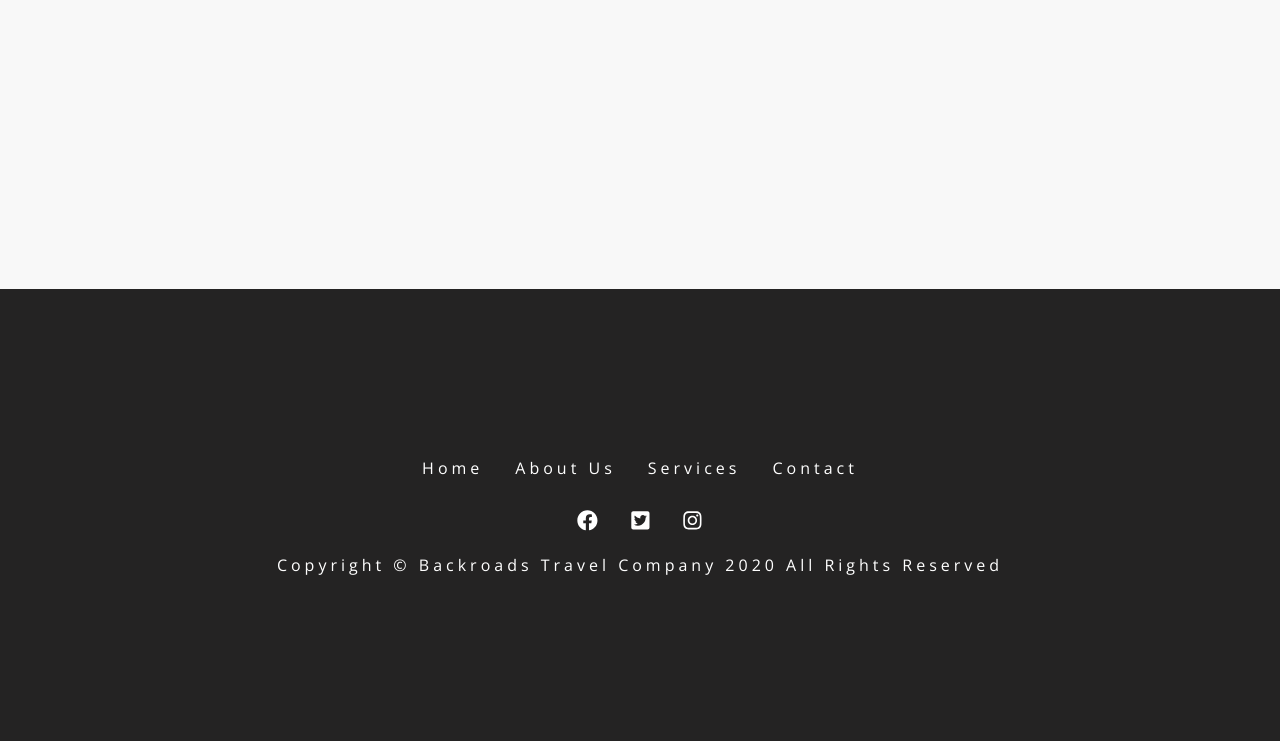
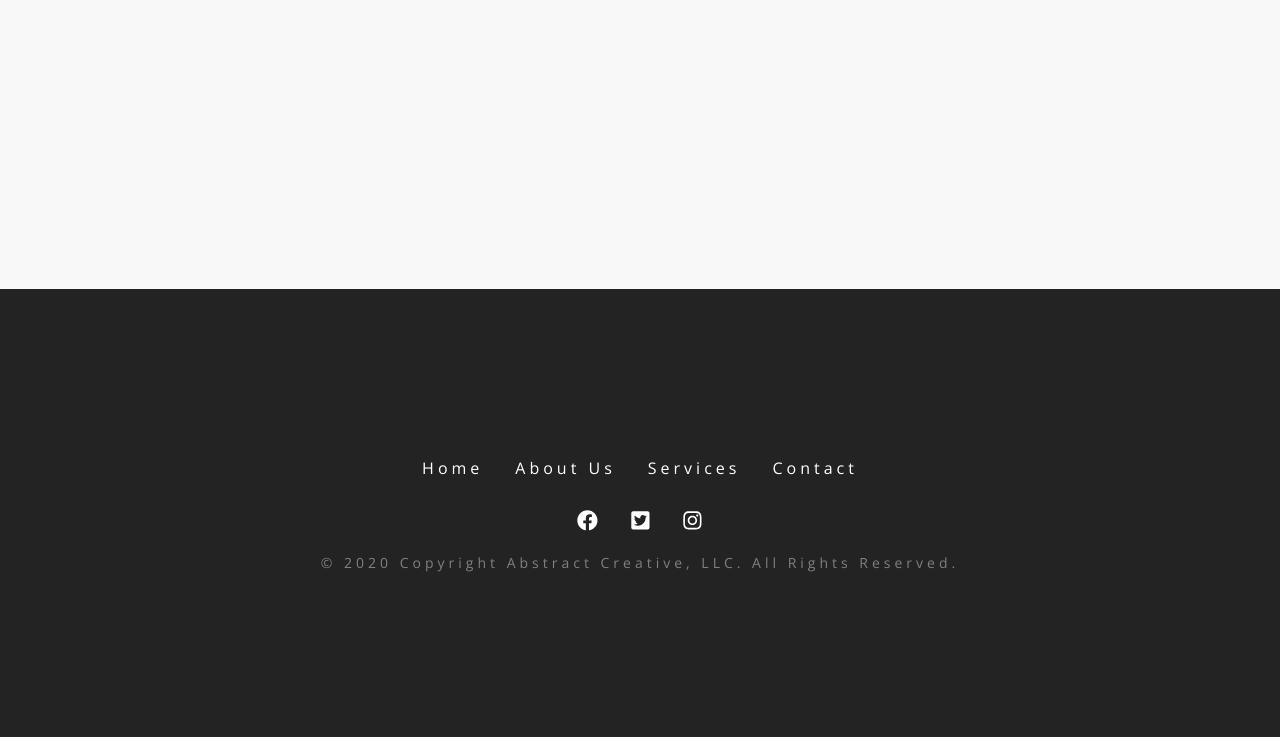
Before and after one commit to efrencav/gatsby-abstract, a Gatsby site: page / in a window 1280 px wide. Shown: the part 3649-4390 px from the top of the page. Built offline with nearby package versions, Linux system fonts and the light colour scheme; Gatsby itself is replaced by a stand-in of ours.

Commit message:
copyright

```diff
--- a/src/components/Footer.js
+++ b/src/components/Footer.js
@@ -31,8 +31,7 @@ export const Footer = () => {
         })}
       </div>
       <div className={styles.copyright}>
-        copyright &copy; backroads travel company {new Date().getFullYear()} all
-        rights reserved
+      &copy; {new Date().getFullYear()} Copyright Abstract Creative, LLC. All rights reserved.
       </div>
     </footer>
   )
--- a/src/css/footer.module.css
+++ b/src/css/footer.module.css
@@ -28,7 +28,10 @@
   color: var(--primaryColor);
 }
 .copyright {
+  font-size: 14px;
+  letter-spacing: -1px;
   text-transform: capitalize;
   letter-spacing: var(--mainSpacing);
   line-height: 2;
+  color: var(--grey);
 }
--- a/src/pages/404.js
+++ b/src/pages/404.js
@@ -8,7 +8,7 @@ export default function error() {
   return (
     <Layout>
       <header className={styles.error}>
-        <Banner title="oops it's a dead end">
+        <Banner title="Oops! it's a dead end">
           <Link to="/" className="btn-white">
             Back to home page
           </Link>
```
Also changed, not shown: public/favicon.ico, static/favicon.ico.
